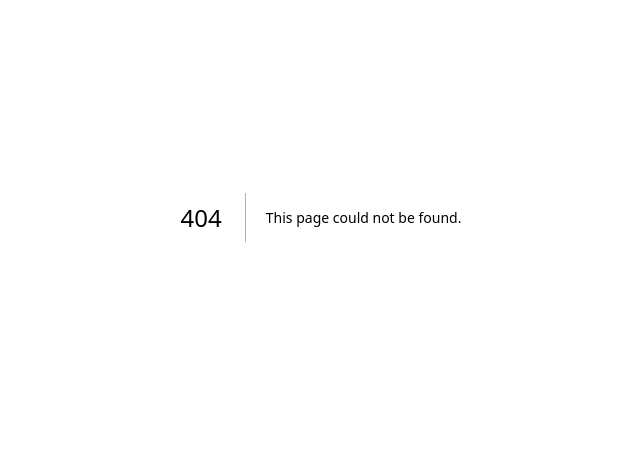
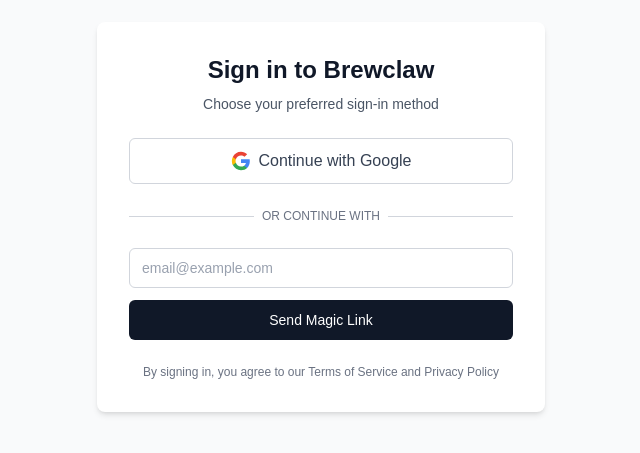
Before and after one commit to kairothq/brewclaw, a Next.js app: page /signin in a window 1280 px wide. Before the commit this address had no page. Shown: the part 183-636 px from the top of the page, without its empty margins (319-959 px from the left). Built offline with nearby package versions, Linux system fonts and the light colour scheme; no server answers.

Commit message:
feat(12-02): create sign-in page with Google OAuth and magic link form
- Add server actions for Google OAuth and email sign-in
- Create GoogleSignInButton component with Google icon
- Create MagicLinkForm with client-side 60s rate limiting
- Build sign-in page with both auth methods

```diff
--- /dev/null
+++ b/app/(auth)/signin/actions.ts
@@ -0,0 +1,12 @@
+"use server"
+
+import { signIn } from "@/lib/auth"
+
+export async function signInWithGoogle() {
+  await signIn("google", { redirectTo: "/dashboard" })
+}
+
+export async function signInWithEmail(formData: FormData) {
+  const email = formData.get("email") as string
+  await signIn("resend", { email, redirectTo: "/dashboard" })
+}
--- /dev/null
+++ b/app/(auth)/signin/page.tsx
@@ -0,0 +1,34 @@
+import { GoogleSignInButton } from "@/components/auth/google-signin-button"
+import { MagicLinkForm } from "@/components/auth/magic-link-form"
+
+export default function SignInPage() {
+  return (
+    <div className="space-y-6">
+      <div className="text-center">
+        <h1 className="text-2xl font-bold text-gray-900">Sign in to Brewclaw</h1>
+        <p className="mt-2 text-sm text-gray-600">
+          Choose your preferred sign-in method
+        </p>
+      </div>
+
+      <GoogleSignInButton />
+
+      <div className="relative">
+        <div className="absolute inset-0 flex items-center">
+          <span className="w-full border-t border-gray-300" />
+        </div>
+        <div className="relative flex justify-center text-xs uppercase">
+          <span className="bg-white px-2 text-gray-500">
+            Or continue with
+          </span>
+        </div>
+      </div>
+
+      <MagicLinkForm />
+
+      <p className="text-center text-xs text-gray-500">
+        By signing in, you agree to our Terms of Service and Privacy Policy
+      </p>
+    </div>
+  )
+}
--- /dev/null
+++ b/components/auth/google-signin-button.tsx
@@ -0,0 +1,36 @@
+import { signInWithGoogle } from "@/app/(auth)/signin/actions"
+
+export function GoogleSignInButton() {
+  return (
+    <form action={signInWithGoogle}>
+      <button
+        type="submit"
+        className="w-full flex items-center justify-center gap-2 px-4 py-2.5 border border-gray-300 rounded-md bg-white hover:bg-gray-50 transition-colors font-medium text-gray-700"
+      >
+        <svg
+          className="w-5 h-5"
+          viewBox="0 0 24 24"
+          xmlns="http://www.w3.org/2000/svg"
+        >
+          <path
+            d="M22.56 12.25c0-.78-.07-1.53-.2-2.25H12v4.26h5.92c-.26 1.37-1.04 2.53-2.21 3.31v2.77h3.57c2.08-1.92 3.28-4.74 3.28-8.09z"
+            fill="#4285F4"
+          />
+          <path
+            d="M12 23c2.97 0 5.46-.98 7.28-2.66l-3.57-2.77c-.98.66-2.23 1.06-3.71 1.06-2.86 0-5.29-1.93-6.16-4.53H2.18v2.84C3.99 20.53 7.7 23 12 23z"
+            fill="#34A853"
+          />
+          <path
+            d="M5.84 14.09c-.22-.66-.35-1.36-.35-2.09s.13-1.43.35-2.09V7.07H2.18C1.43 8.55 1 10.22 1 12s.43 3.45 1.18 4.93l2.85-2.22.81-.62z"
+            fill="#FBBC05"
+          />
+          <path
+            d="M12 5.38c1.62 0 3.06.56 4.21 1.64l3.15-3.15C17.45 2.09 14.97 1 12 1 7.7 1 3.99 3.47 2.18 7.07l3.66 2.84c.87-2.6 3.3-4.53 6.16-4.53z"
+            fill="#EA4335"
+          />
+        </svg>
+        Continue with Google
+      </button>
+    </form>
+  )
+}
--- /dev/null
+++ b/components/auth/magic-link-form.tsx
@@ -0,0 +1,69 @@
+"use client"
+
+import { useState } from "react"
+import { signInWithEmail } from "@/app/(auth)/signin/actions"
+import { Input } from "@/components/ui/input"
+import { Button } from "@/components/ui/button"
+
+export function MagicLinkForm() {
+  const [status, setStatus] = useState<"idle" | "sending" | "sent" | "error">("idle")
+  const [errorMessage, setErrorMessage] = useState<string>("")
+  const [lastSent, setLastSent] = useState<number>(0)
+
+  async function handleSubmit(formData: FormData) {
+    // Rate limit: 60 seconds between requests (SIGNUP-03)
+    const now = Date.now()
+    if (now - lastSent < 60000 && lastSent !== 0) {
+      setStatus("error")
+      const remaining = Math.ceil((60000 - (now - lastSent)) / 1000)
+      setErrorMessage(`Please wait ${remaining} seconds before requesting another link`)
+      return
+    }
+
+    setStatus("sending")
+    setErrorMessage("")
+
+    try {
+      await signInWithEmail(formData)
+      setStatus("sent")
+      setLastSent(now)
+    } catch (e) {
+      setStatus("error")
+      setErrorMessage("Failed to send magic link. Please try again.")
+    }
+  }
+
+  return (
+    <form action={handleSubmit} className="space-y-3">
+      <Input
+        name="email"
+        type="email"
+        placeholder="email@example.com"
+        required
+        disabled={status === "sending"}
+        aria-describedby={status === "error" ? "email-error" : undefined}
+      />
+      <Button
+        type="submit"
+        disabled={status === "sending"}
+        className="w-full"
+      >
+        {status === "sending"
+          ? "Sending..."
+          : status === "sent"
+          ? "Check your email!"
+          : "Send Magic Link"}
+      </Button>
+      {status === "error" && (
+        <p id="email-error" className="text-red-500 text-sm" role="alert">
+          {errorMessage}
+        </p>
+      )}
+      {status === "sent" && (
+        <p className="text-green-600 text-sm">
+          We sent a magic link to your email. Click the link to sign in.
+        </p>
+      )}
+    </form>
+  )
+}
```
